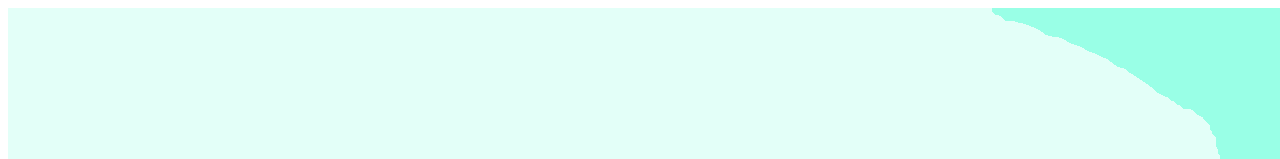
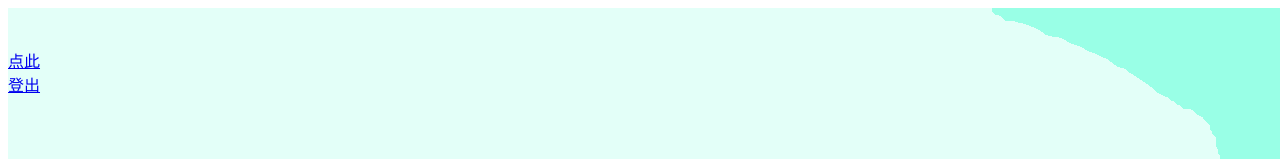
Before and after one commit to sidexvfg/Aoba.github.io, a plain HTML site: page 主页.html in a window 1280 px wide. Shown: the top 159 px of the page. Drawn offline with Linux system fonts and the light colour scheme.

Commit message:
Update 主页.html

```diff
--- a/主页.html
+++ b/主页.html
@@ -3,8 +3,9 @@
 <body>
         <div style = "background-color: white; height: 40px; width: 60px">
         <img src="主页.png" alt="">
-
         </div>
+        <div style = "background-color: white; height: 40px; width: 40px">
+                <a href = "index.html">点此登出</a>
 </body>
 </head>
 </html>
```
